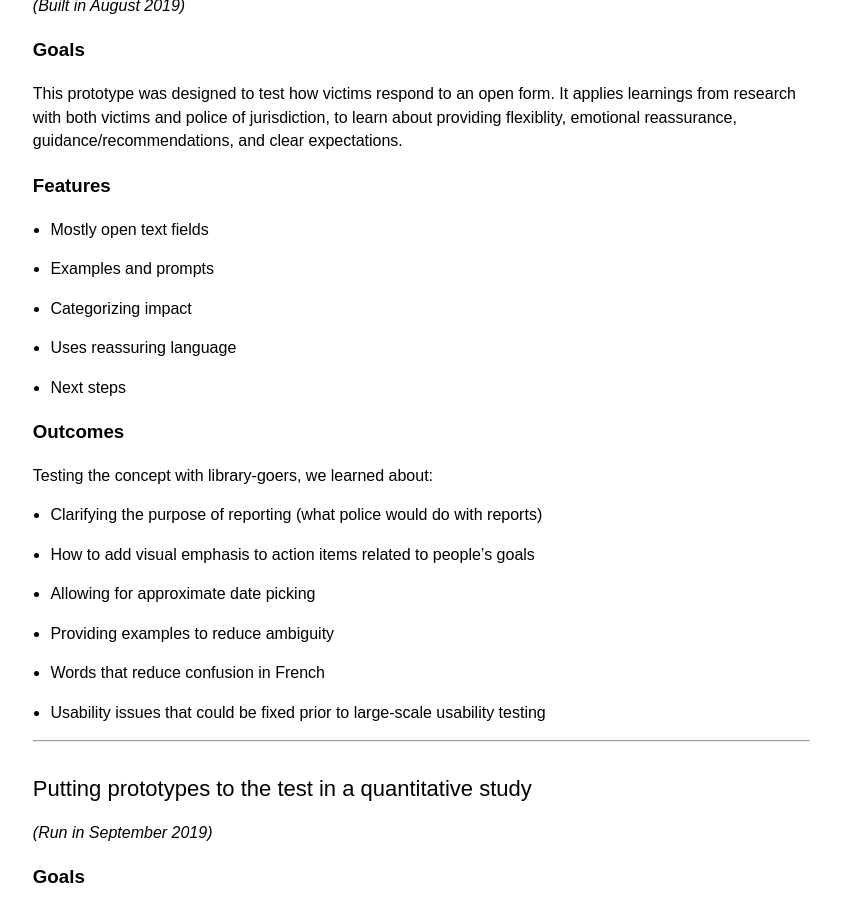
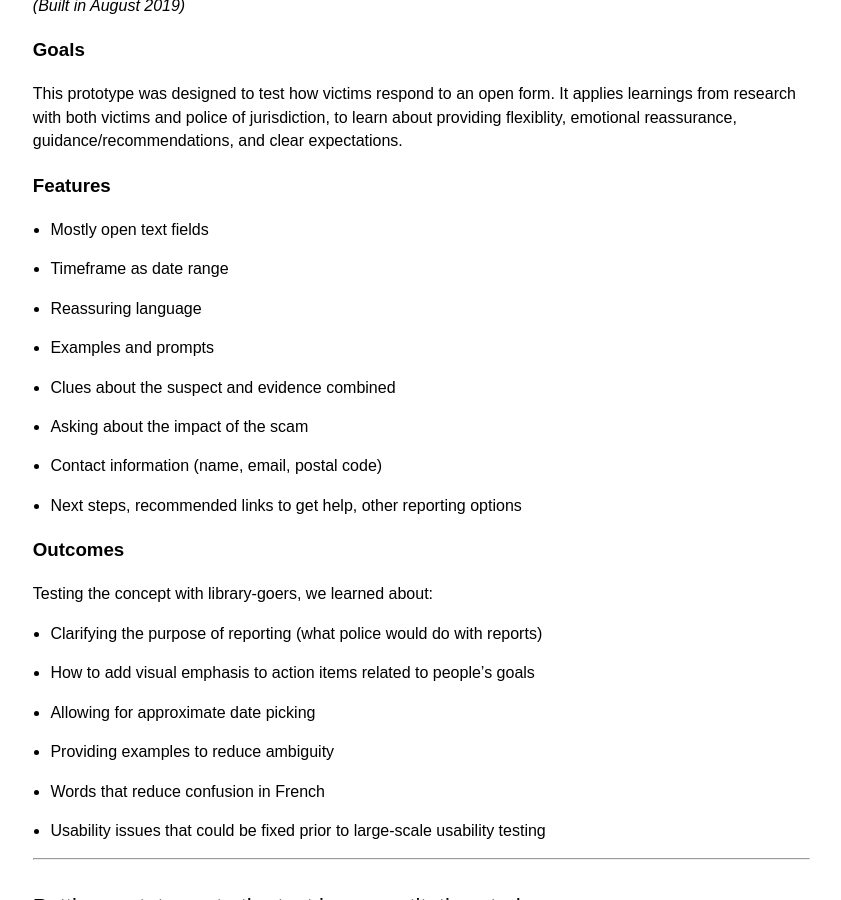
Before and after one commit to cds-snc/rcmp-report-a-cybercrime-alpha-documentation, a Jekyll site: the page built from _pages/en/prototypes.md, in a window 1280 px wide and 900 px high, scrolled down 3288 px. Shown: the whole window, without its empty margins (410-1251 px from the left). Built offline with Jekyll 4.4.1, drawn with Linux system fonts in a browser that asks for light colours.

```diff
--- a/_pages/en/prototypes.md
+++ b/_pages/en/prototypes.md
@@ -104,10 +104,13 @@ This prototype was designed to test how victims respond to an open form. It appl
 
 ### Features
  * Mostly open text fields
+ * Timeframe as date range
+ * Reassuring language
  * Examples and prompts
- * Categorizing impact
- * Uses reassuring language
- * Next steps
+ * Clues about the suspect and evidence combined
+ * Asking about the impact of the scam
+ * Contact information (name, email, postal code)
+ * Next steps, recommended links to get help, other reporting options
 
 ### Outcomes
 Testing the concept with library-goers, we learned about:
```
